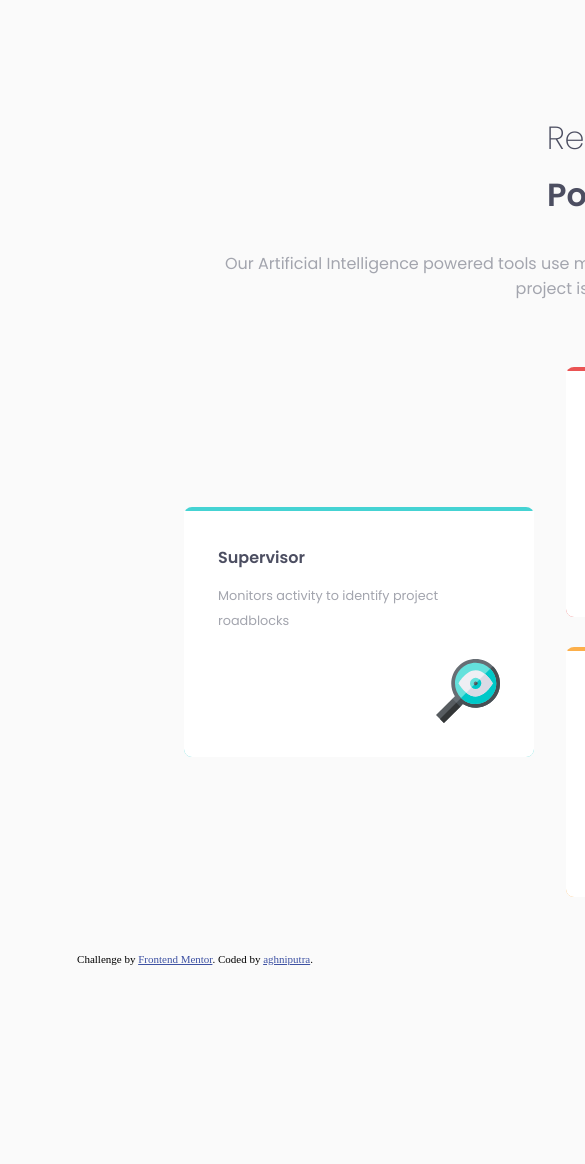
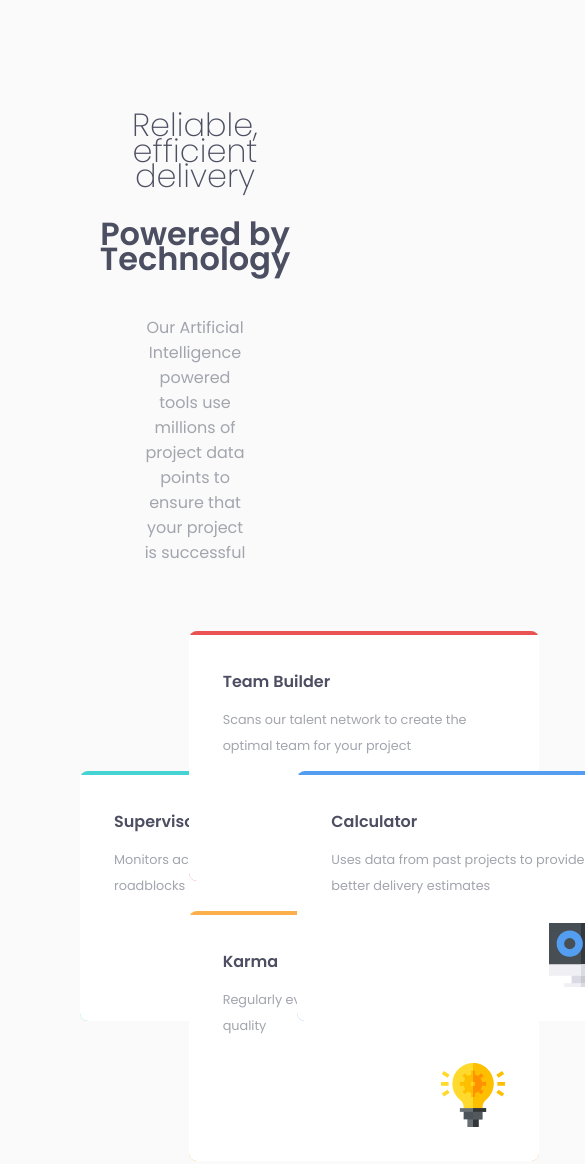
Before and after one commit to aghniputra/four-card-feature, a plain HTML site: page index.html in a window 390 px wide. Shown: the top 1164 px of the page, 585 px wide, since content can reach past the window. Before the commit the page ends 965 px from the top, so only its background shows below. Drawn offline with Linux system fonts and the light colour scheme.

Commit message:
Restructuring html
Grid container jadi cuma 1 row, ngeluarin h2 h3 h5 dari grid. Grid belum responsive

```diff
--- a/index.html
+++ b/index.html
@@ -13,15 +13,15 @@
 
 </head>
 <body>
-
-  <div class="container">
-
-    <div class="header">
+  <div>
     <h3>Reliable, efficient delivery</h3>
     <h2>Powered by Technology</h2>
+    <div class="h5">
       <h5>Our Artificial Intelligence powered tools use millions of project data points
       to ensure that your project is successful</h5>
     </div>
+
+    <div class="container">
 
       <div class="left">
         <div class="card--cyan">
@@ -39,7 +39,6 @@
 
 
       <div class="middle">
-
         <div class="card--red" style="margin-bottom:2rem;">
           <div class="card">
             <div class="card__title">
@@ -63,9 +62,7 @@
             <img class="img" src="./images/icon-karma.svg">
           </div>
         </div>
-
       </div>
-
 
       <div class="right">
         <div class="card--blue">
@@ -79,11 +76,12 @@
             <img class="img" src="./images/icon-calculator.svg">
           </div>
         </div>
+      </div>
 
     </div>
 
   </div>
-
+</body>
 
 <footer>
   <p class="attribution">
@@ -91,5 +89,4 @@
     Coded by <a href="#">aghniputra</a>.
   </p>
 </footer>
-</body>
 </html>
--- a/style.css
+++ b/style.css
@@ -6,6 +6,8 @@ body {
     align-content: center;
     /* display: grid; */
     height: 100vh;
+    padding: 80px;
+    margin:0px;
 }
 
 h3 {
@@ -35,23 +37,27 @@ h5 {
     font-weight: 400;
     text-align: center;
     color:hsl(229, 6%, 66%);
-    margin: 0rem 19.3rem 0rem 19.3px;
+}
+
+.h5 {
+    max-width: 45%;
+    margin: auto;
 }
 
 .container {
     display: grid;
-    margin:0px;
-    padding: 5.3rem 11rem 5.3rem 11rem;
-    grid-template-columns: repeat(3, 350px);
+    margin:auto;
+    max-width: 74rem;
+    /* padding: 0rem 11rem 5.3rem 11rem; */
+    grid-template-columns: repeat(3, 33.33%);
     grid-template-rows: 202px 530px;
     grid-gap: 2rem;
-    grid-template-areas: "header header header"
-                         "left middle right";
+    grid-template-areas: "left middle right";
 }
 
-.header {
+/* .header {
     grid-area: header;
-   }
+   } */
 
 .left, .right {
     padding: 180px 0px 140px 0px;
```
Lines whose indentation alone changed are shown as unchanged.
